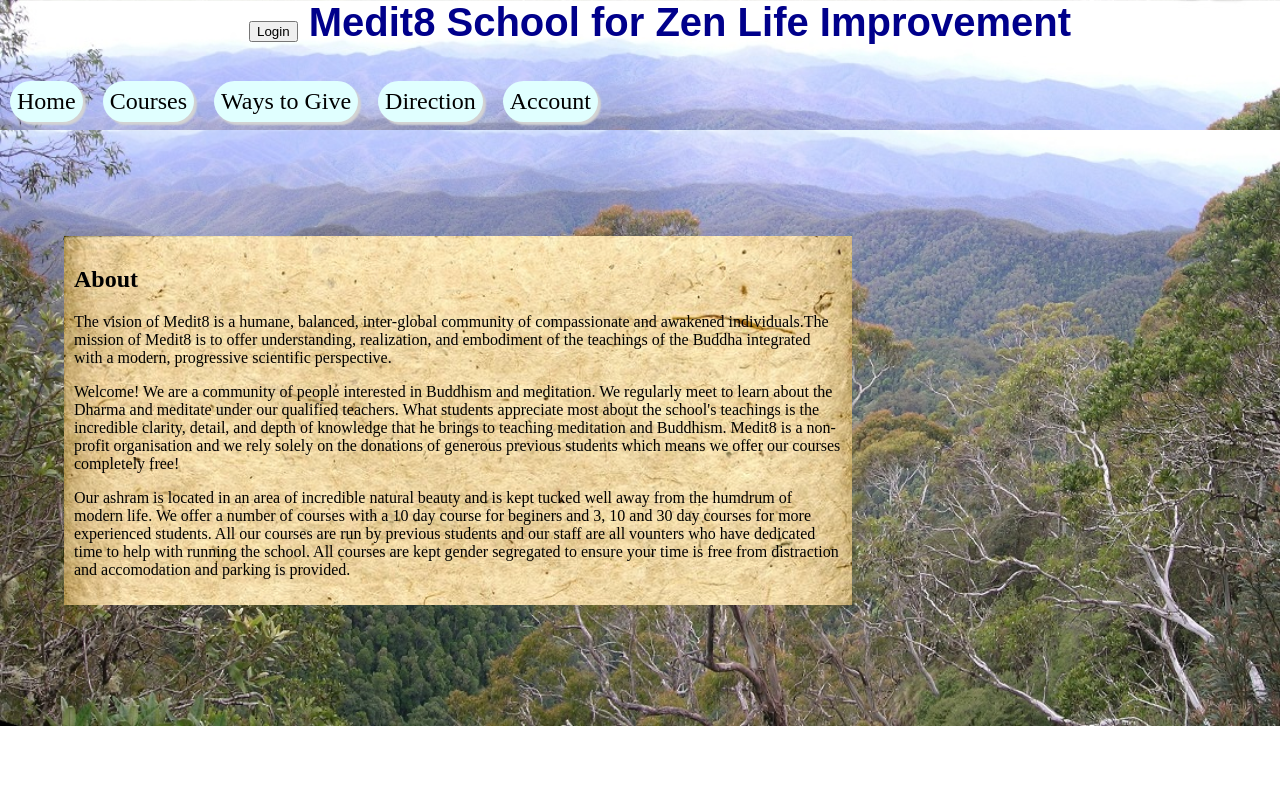
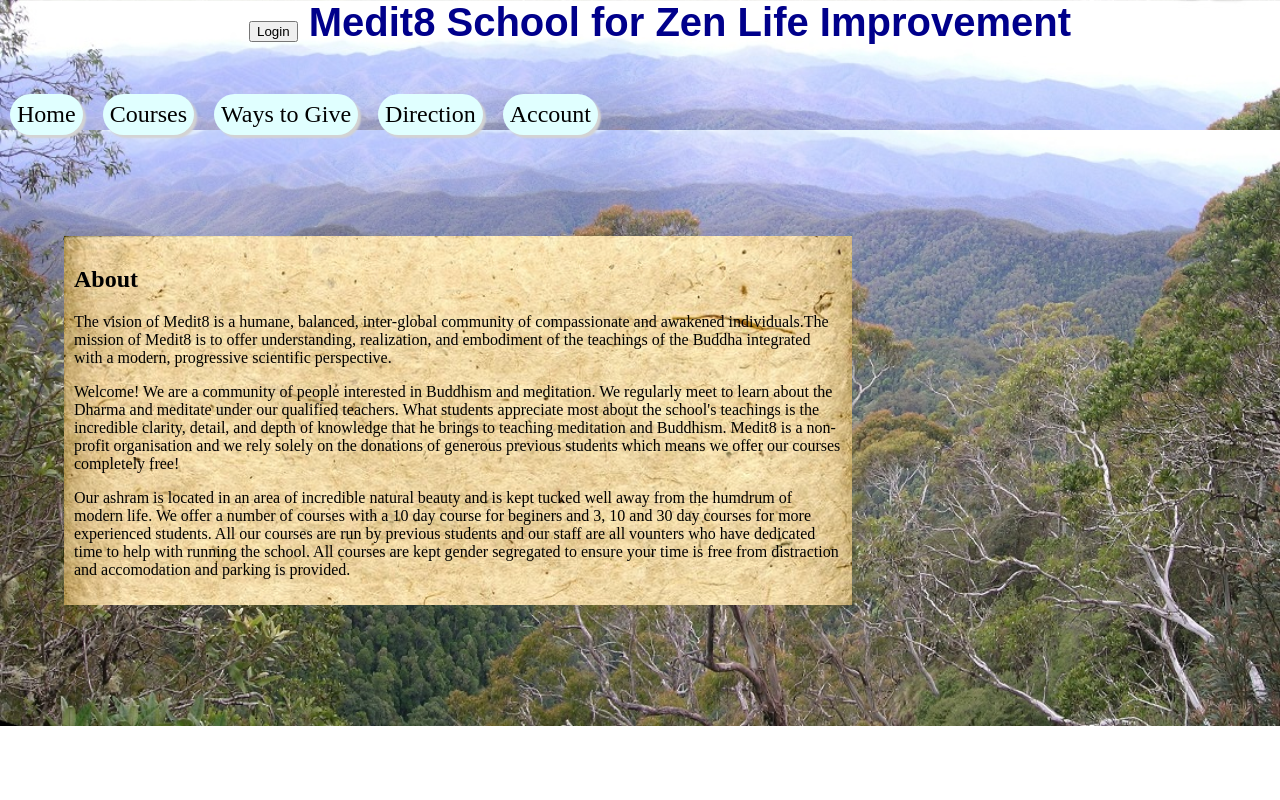
Before and after one commit to DaveMack/Medit8, a PHP site: page /index.php in a window 1280 px wide. Run offline with PHP 8.4, Linux system fonts and the light colour scheme.

Commit message:
Final comit

```diff
--- a/StyleSheet.css
+++ b/StyleSheet.css
@@ -74,13 +74,12 @@ header {
 nav {
 	background:transparent;
     position: fixed;
-    top: 17px;
+    top: 40px;
     left: 0;
     right: 0;
     bottom: 0;
     min-width: 800px;
     text-align: center;
-    height: 57px;
 }
 nav ul{
 	list-style-type: none;
@@ -102,7 +101,7 @@ nav a{
 	display: block;
 	font-size:x-large;
     padding:7px;
-    margin:10px;
+    margin:0px 10px 10px 10px;
     border-radius: 25px
 }
 nav form:{
```
